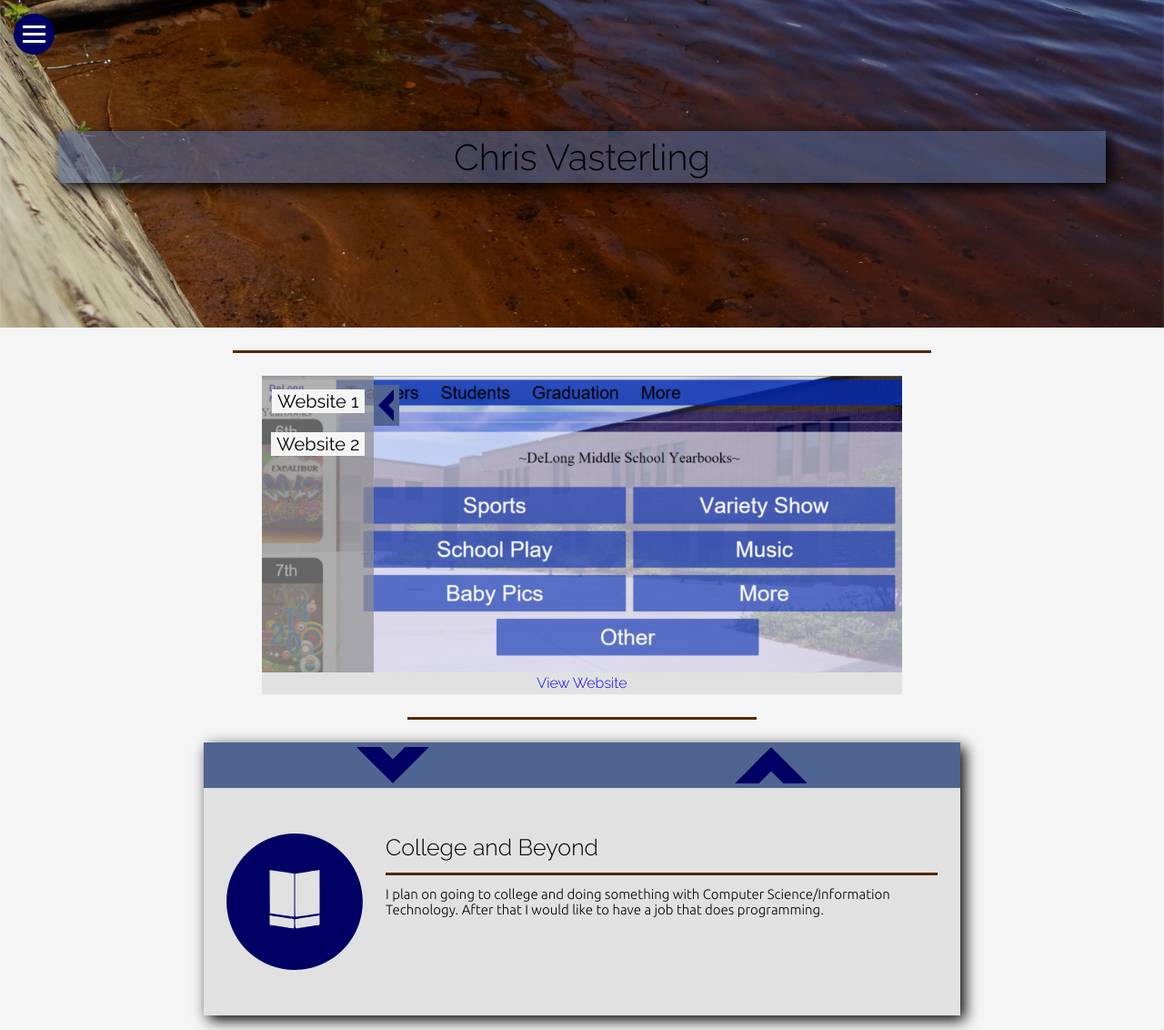
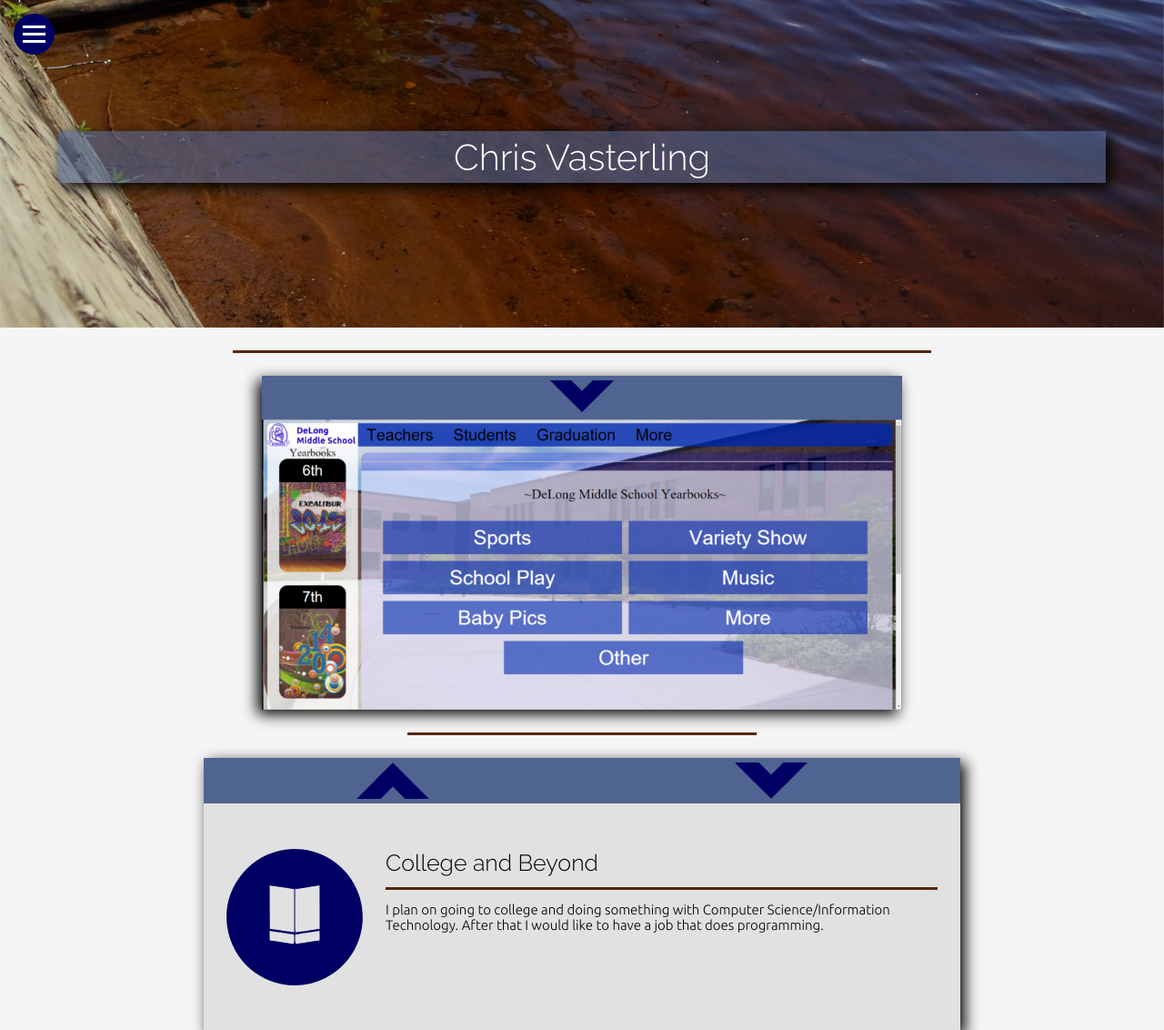
Before and after one commit to ChrisVasterling/chrisvasterling, a PHP site: page / in a window 1280 px wide. Shown: the top 1132 px of the page at 91% size. Run offline with PHP 8.4, Linux system fonts and the light colour scheme.

Commit message:
gallery re-design

```diff
--- a/Files/css/main.css
+++ b/Files/css/main.css
@@ -87,7 +87,7 @@ img {
     font-weight: 300;
 	font-family: Raleway;
     background-color: rgba(80,100,145, 0.6);
-	color:black;
+	color:white;
     width:90%;
     text-align: center;
     margin:0px;
@@ -141,34 +141,45 @@ img {
 }
 .gallery {
 	width:55%;
-	height:350px;
 	margin-left:calc(45% / 2);
 	background-color:black;
-	background-image:url(../img/gallery/image1.png);
-	background-size:cover;
-	background-position: center;
-	background-repeat:no-repeat;
 	overflow-y: hidden;
+    position: relative;
+    box-shadow: -5px 5px 15px black;
 }
-.gallery > .controls {
-	height:calc(100% - 24px);
-	background-color:rgba(145, 145, 145, 0.7);
-	width:auto;
-	display:inline-block;
-	text-align:center;
-	position:relative;
-	left:0px;
-	transition: transform 250ms ease-out;
+.galleryImg {
+    width: 100%;
+    height: auto;
+    z-index: 0;
+    display: block;
 }
-.gallery > .controls > .controlButton {
-	font-family: Raleway;
-	font-size:20px;
-	border:0px;
-	margin:10px;
-	background-color:rgb(245, 245, 245);
-	cursor:pointer;
-	position:relative;
-	top:-40px;
+.galleryControls {
+    z-index: 1;
+    width: 100%;
+    height: 100%;
+    position: absolute;
+    transform: translate3d(0px, -100%, 0px);
+    transition: transform 400ms cubic-bezier(0.75,-0.20, 0.25, 1.55);
+    background-color: rgba(225, 225, 225, 0.7);
+    text-align: center;
+    color: red;
+}
+.gallery > button {
+    z-index: 2;
+    position: relative;
+    top: 100%;
+    width: 100%;
+    display: inline-block;
+    border: 0px;
+    text-align: center;
+    background-color: rgb(80,100,145);
+    padding-top: 5px;
+    padding-bottom: 5px;
+}
+.gallery > button > img {
+    width: 10%;
+    transform: rotateX(0deg);
+    transition: transform 400ms cubic-bezier(0.75,-0.20, 0.25, 1.55);
 }
 .controlTog {
 	height:45px;
@@ -185,9 +196,9 @@ img {
 	width: 100%;
 }
 .slideAll {
+    width: 65%;
+	margin-left:calc(35% / 2);
     box-shadow: 5px 5px 15px black;
-    width: 65%;
-	margin-left:calc(35% / 2)
 }
 .slideContainer {
 	width:100%;
@@ -299,9 +310,6 @@ img {
 
 }
 @media screen and (max-width: 650px) {
-	.gallery {
-		height:250px;
-	}
     .projectImg {
 		display:none;
 	}
--- a/Files/js/main.js
+++ b/Files/js/main.js
@@ -49,6 +49,29 @@ function bottomSlide(btn) {
 		btnId.style.opacity = "0.0";
 	}, 400)
 }
+var viewSites = '0'
+function gallerySites() {
+    var img = document.getElementById('galleryImg'),
+        tog = document.getElementById('galleryTog'),
+        togImg = document.getElementById('galleryTogImg'),
+        cont = document.getElementById('galleryControls');
+    cont.style.height = img.clientHeight + 'px'
+    if (viewSites == '0') {
+        cont.style.transform = 'translate3d(0px, ' + tog.clientHeight + 'px, 0px)'
+        togImg.style.transform = 'rotateX(180deg)'
+        viewSites = '1'
+    } else if (viewSites == '1') {
+        cont.style.transform = 'translate3d(0px, -100%, 0px)'
+        togImg.style.transform = 'rotateX(0deg)'
+        viewSites = '0'
+    }
+}
+
+
+
+
+
+
 function gallery(image_id) {
 	var img_id = document.getElementById(image_id).id,
 		gal = document.getElementById("gallery"),
@@ -65,45 +88,38 @@ function gallery(image_id) {
 	}, 200)
 
 }
-var pos = "0";
-function galleryControls() {
-	var controls = document.getElementById("controls"),
-		controlTog = document.getElementById("controlTog"),
-		ctrlWidth = controls.offsetWidth;
-	if (pos == "0") {
-		controls.style.transform = "translate3d(-" + ctrlWidth + "px, 0px, 0px)";
-		controlTog.style.transform = "rotate(180deg)";
-		pos = "1";
-	} else if (pos == "1") {
-		controls.style.transform = "translate3d(0px, 0px, 0px)";
-		controlTog.style.transform = "rotate(0deg)";
-		pos = "0";
-	}
 
+/*
+    Project Section - Slides
+*/
+// default Y position for the slide container
+var Yval = 0;
+// counts number of slides on load, since each slide is 100% multiple the number of slides
+// by 100 so you get all the percentages added together.
+window.onload = function () {
+    var slideAmount = document.getElementsByClassName("projectSlide").length;
+    // take the number of slides and multiply it by 100 (for percentage height total)
+    maxYval = slideAmount * 100;
 }
-// default Y position for the slide container
-var psY = 0;
-// take the number of slides and multiply it by 100
-var maxPsY = 400;
 function projectsUp() {
 	var ps = document.getElementById("projectSlides");
-	// seen as psY = psY + 100
-	psY += 100;
-	// if psY equals maxPsY then subtract 100 and set it equal to 0
-	if ( psY == maxPsY ) {
-		psY -= maxPsY;
+	// seen as Yval = Yval + 100
+	Yval += 100;
+	// if Yval equals maxYval then subtract 100 and set it equal to 0
+	if ( Yval == maxYval ) {
+		Yval -= maxYval;
 	}
-	//console.log(psY)
-	ps.style.transform = "translate3d(0px, -" + psY + "%, 0px)";
+	//console.log(Yval)
+	ps.style.transform = "translate3d(0px, -" + Yval + "%, 0px)";
 }
 function projectsDown() {
 	var ps = document.getElementById("projectSlides");
-	// seen as psY = psY - 100
-	psY -= 100;
-	// if psY equals -100 then add maxPsY and set it equal to (maxPsY - 100)
-	if ( psY == -100 ) {
-		psY += maxPsY;
+	// seen as Yval = Yval - 100
+	Yval -= 100;
+	// if Yval equals -100 then add maxYval and set it equal to (maxYval - 100)
+	if ( Yval == -100 ) {
+		Yval += maxYval;
 	}
-	//console.log(psY)
-	ps.style.transform = "translate3d(0px, -" + psY + "%, 0px)";
+	//console.log(Yval)
+	ps.style.transform = "translate3d(0px, -" + Yval + "%, 0px)";
 }
--- a/index.html
+++ b/index.html
@@ -53,18 +53,17 @@
 		<hr style="width:60%; margin-top:25px; margin-bottom:25px;"></hr>
 		<div class="websites" id="websitesSec">
 			<div class="gallery" id="gallery">
-				<div class="controls" id="controls">
-                    <button class="controlTog" id="controlTog" onmousedown="galleryControls()">
-                        <img src="Files/img/icons/svg/arrowLeft.svg" style="height:100%;"/>
+                <div class="galleryControls" id='galleryControls'>
+                    ***DEVELOPING***
+                    <br/><br/>
+                    WESITE THUMBNAILS
+                    <br/><br/>
+                    ***DEVELOPING***
+                </div>
+                <button onmousedown="gallerySites()" id='galleryTog'>
+                    <img src="Files/img/icons/arrowDown.png" id='galleryTogImg'/>
                 </button>
-					<button onclick="gallery(this.id)" onmousedown="bottomSlide(this.id)" id="image1" class="controlButton">Website 1</button>
-					<hr style="width:0%; margin-top:-10px; position:relative; top:-40px;" id="image1Hr"></hr>
-					<button onclick="gallery(this.id)" onmousedown="bottomSlide(this.id)" id="image2" class="controlButton">Website 2</button>
-					<hr style="width:0%; margin-top:-10px; position:relative; top:-40px;" id="image2Hr"></hr>
-				</div>
-				<div style=" background-color:rgb(225, 225, 225); width:100%; height:20px; text-align:center; padding: 2px 0px 2px 0px;">
-					<a href="http://delongyearbooks.weebly.com" target="_blank" id="imageLink" >View Website</a>
-				</div>
+                <img src='Files/img/gallery/image1.png' class='galleryImg' id='galleryImg'>
             </div>
 		</div>
 		<hr style="width:30%; margin-top:25px; margin-bottom:25px;"></hr>
@@ -72,10 +71,10 @@
             <div class="slideAll">
                 <div class="projectControls">
                     <button onmousedown="projectsDown()">
-					<img src="Files/img/icons/svg/arrowDown.svg"/>
+					   <img src="Files/img/icons/svg/arrowUp.svg"/>
 				    </button>
 				    <button onmousedown="projectsUp()">
-					<img src="Files/img/icons/svg/arrowUp.svg"/>
+					   <img src="Files/img/icons/svg/arrowDown.svg"/>
 				    </button>
                 </div>
                 <div class="slideContainer">
@@ -100,9 +99,7 @@
                                <p style="margin:0px; padding:0px; font-size:15px; font-family: Ubuntu; word-wrap: break-word;">
                                    I have finished the python course on
                                    <a href="https://www.codecademy.com/Vastermaster" target="_blank">Codecademy</a>.
-                                Currently I am creating a few different programs. One of which is
-                                a text-based world game.
-
+                                   Currently I am working on a text-based sandbox game.
                                    <!--Set a goal for learning different programming languages-->
                                </p>
                            </div>
@@ -122,11 +119,12 @@
 					   <div class="projectSlide">
                            <img src="Files/img/icons/svg/html.svg" class="projectImg"/>
                            <div class="projectDesc">
-				            North High Yearbooks -
-                            <a href='http://northyearbooks.weebly.com' target="_blank">View Website</a>
+                               2016 North High Yearbook -
+                               <a href='https://chrisvasterling.github.io/2016Northyearbook/' target="_blank">View Website</a>
                                <hr/>
                                <p style="margin:0px; padding:0px; font-size:15px; font-family: Ubuntu; word-wrap: break-word;">
-                            This website is going to be an online version of all my high school yearbooks.
+                                   This website is going to be an online version of the 2016 North High yearbook. It will contain
+                                   almost every single page from the yearbook in a structure similar to the yearbook itself.
                                    <!--Future plans for this website-->
                                </p>
                            </div>
```
Lines whose indentation alone changed are shown as unchanged.
